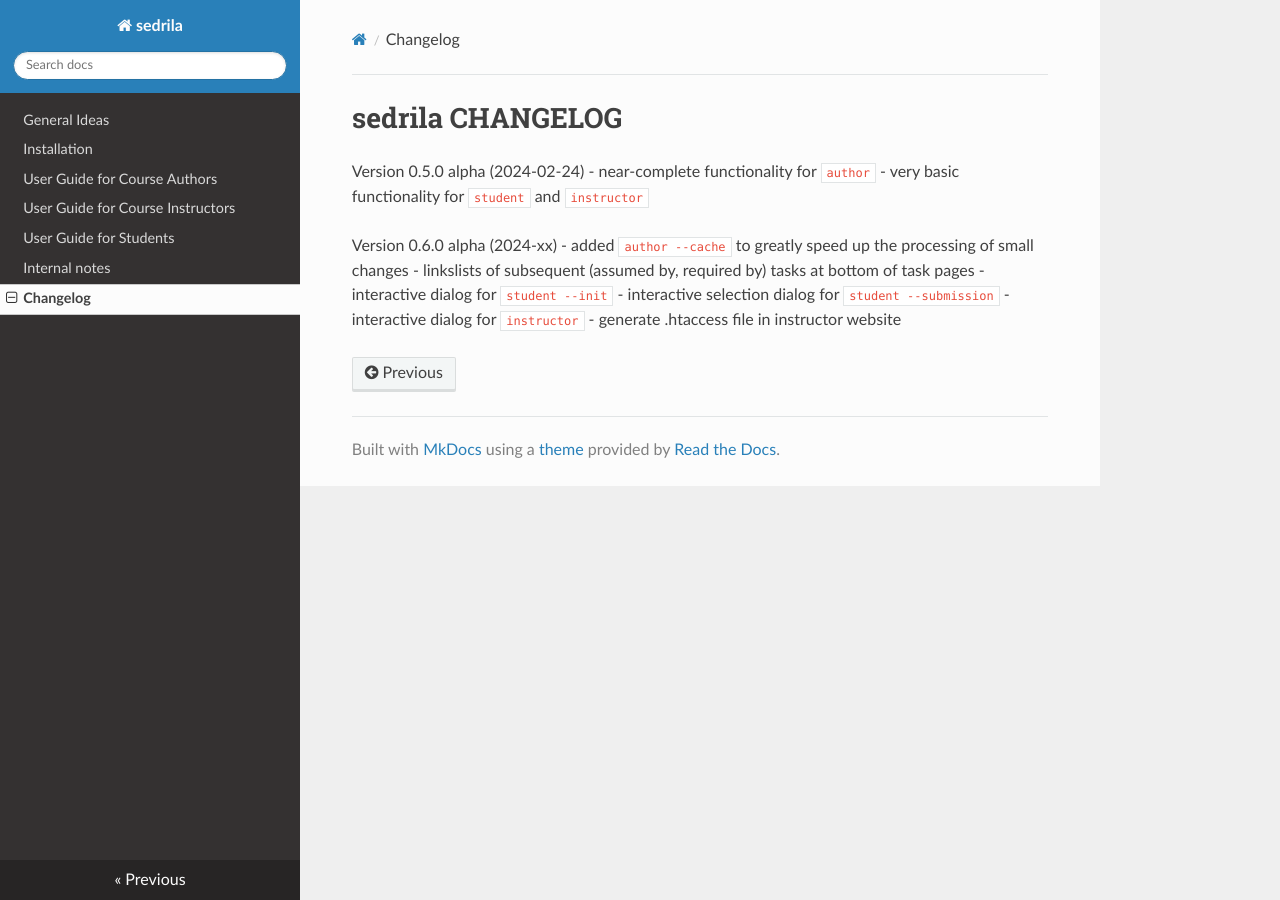
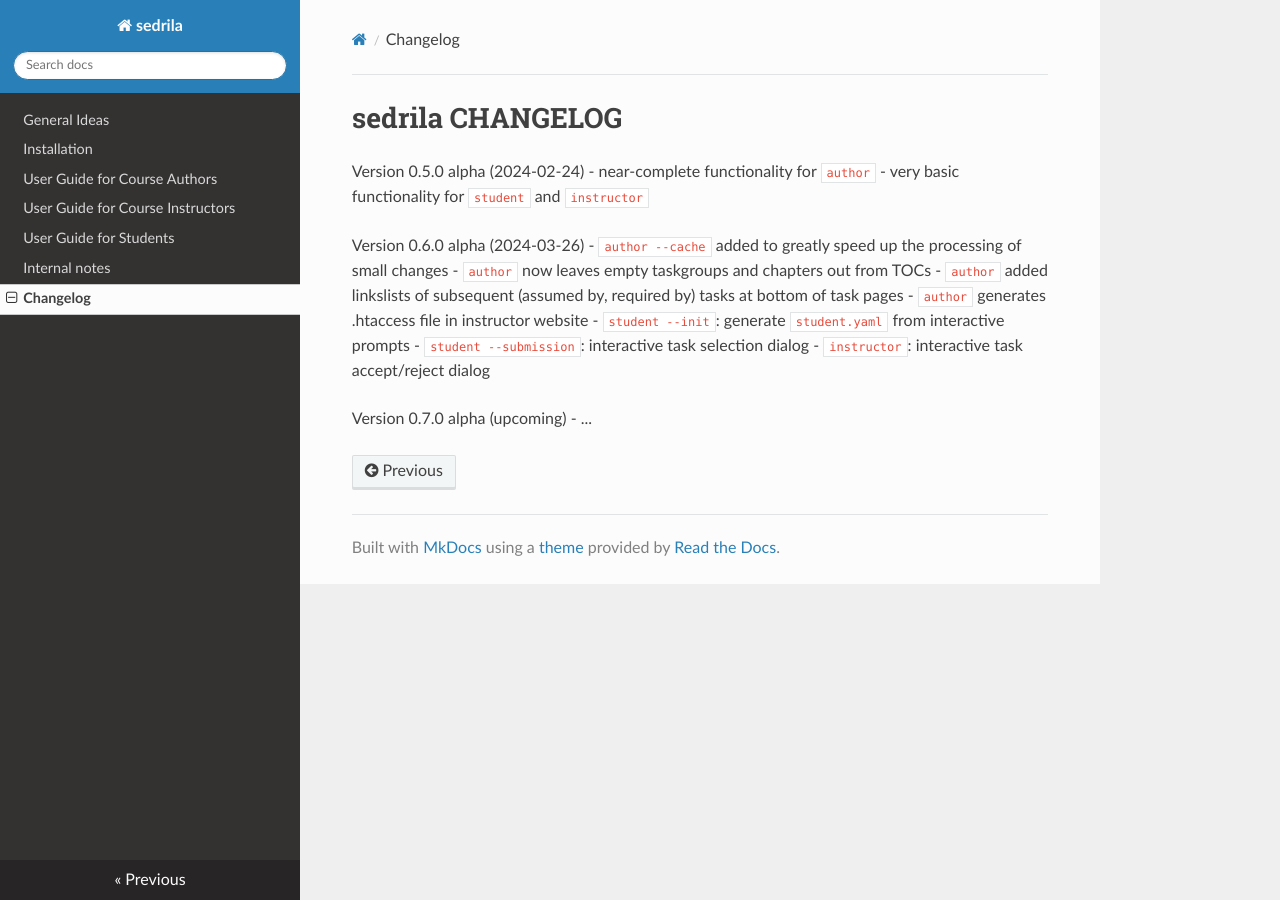
Before and after one commit to fubinf/sedrila, an MkDocs documentation site: the page built from docs/changelog.md, in a window 1280 px wide. Built offline with MkDocs 1.6.1, drawn with Linux system fonts in a browser that asks for light colours; nearby versions of some CDN libraries.

Commit message:
pyproject.toml, changelog.md: Release 0.6.0 alpha

```diff
--- a/docs/changelog.md
+++ b/docs/changelog.md
@@ -4,10 +4,14 @@ Version 0.5.0 alpha (2024-02-24)
 - near-complete functionality for `author`
 - very basic functionality for `student` and `instructor`
 
-Version 0.6.0 alpha (2024-xx)
-- added `author --cache` to greatly speed up the processing of small changes
-- linkslists of subsequent (assumed by, required by) tasks at bottom of task pages
-- interactive dialog for `student --init`
-- interactive selection dialog for `student --submission`
-- interactive dialog for `instructor`
-- generate .htaccess file in instructor website
+Version 0.6.0 alpha (2024-03-26)
+- `author --cache` added to greatly speed up the processing of small changes
+- `author` now leaves empty taskgroups and chapters out from TOCs
+- `author` added linkslists of subsequent (assumed by, required by) tasks at bottom of task pages
+- `author` generates .htaccess file in instructor website
+- `student --init`: generate `student.yaml` from interactive prompts
+- `student --submission`: interactive task selection dialog
+- `instructor`: interactive task accept/reject dialog
+
+Version 0.7.0 alpha (upcoming)
+- ...
--- a/pyproject.toml
+++ b/pyproject.toml
@@ -4,7 +4,7 @@
 # https://python-poetry.org/docs/pyproject/
 [tool.poetry]
 name = "sedrila"
-version = "0.5.0"  # keep in sync with base.py
+version = "0.6.0"  # keep in sync with base.py
 description = "Tool infrastructure for building and running \"self-driven lab\" courses"
 license = "MIT"
 authors = ["Lutz Prechelt <prechelt@inf.fu-berlin.de>"]
```
Also changed, not shown: 1 other file.
